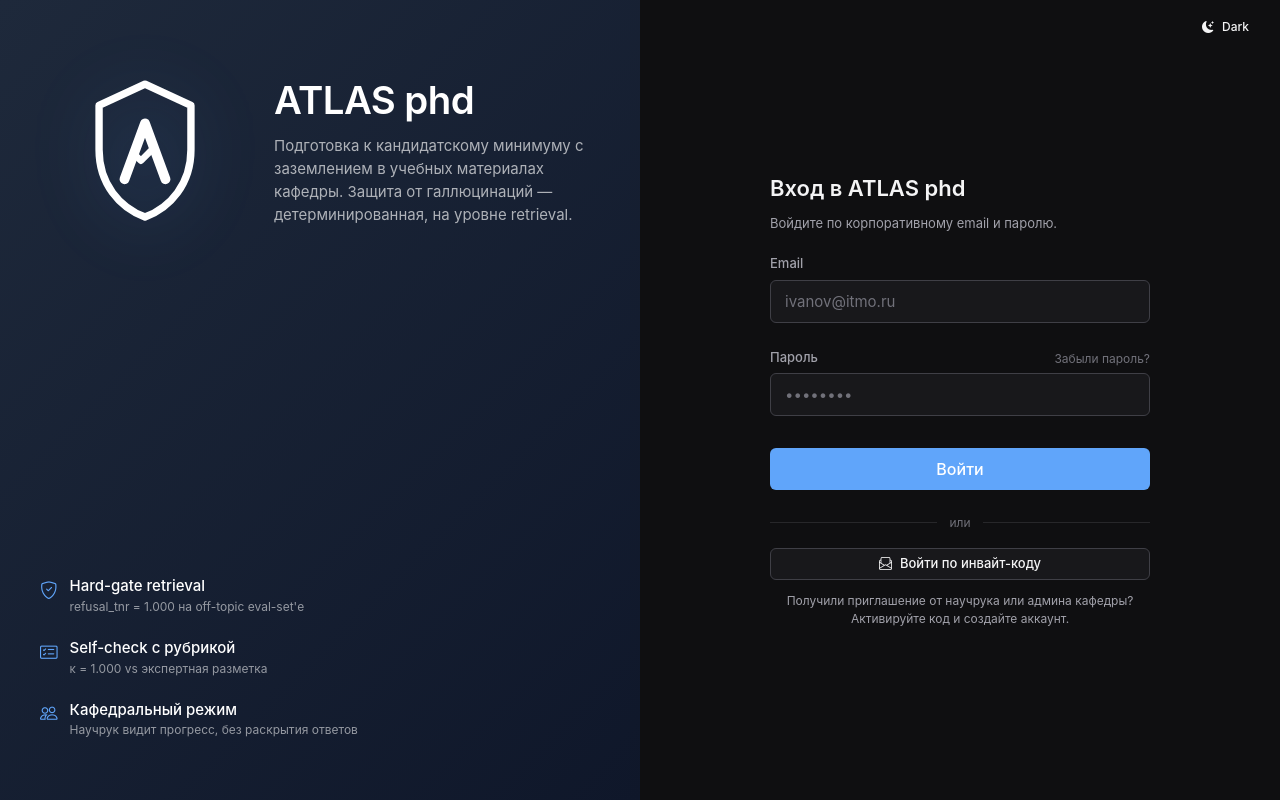
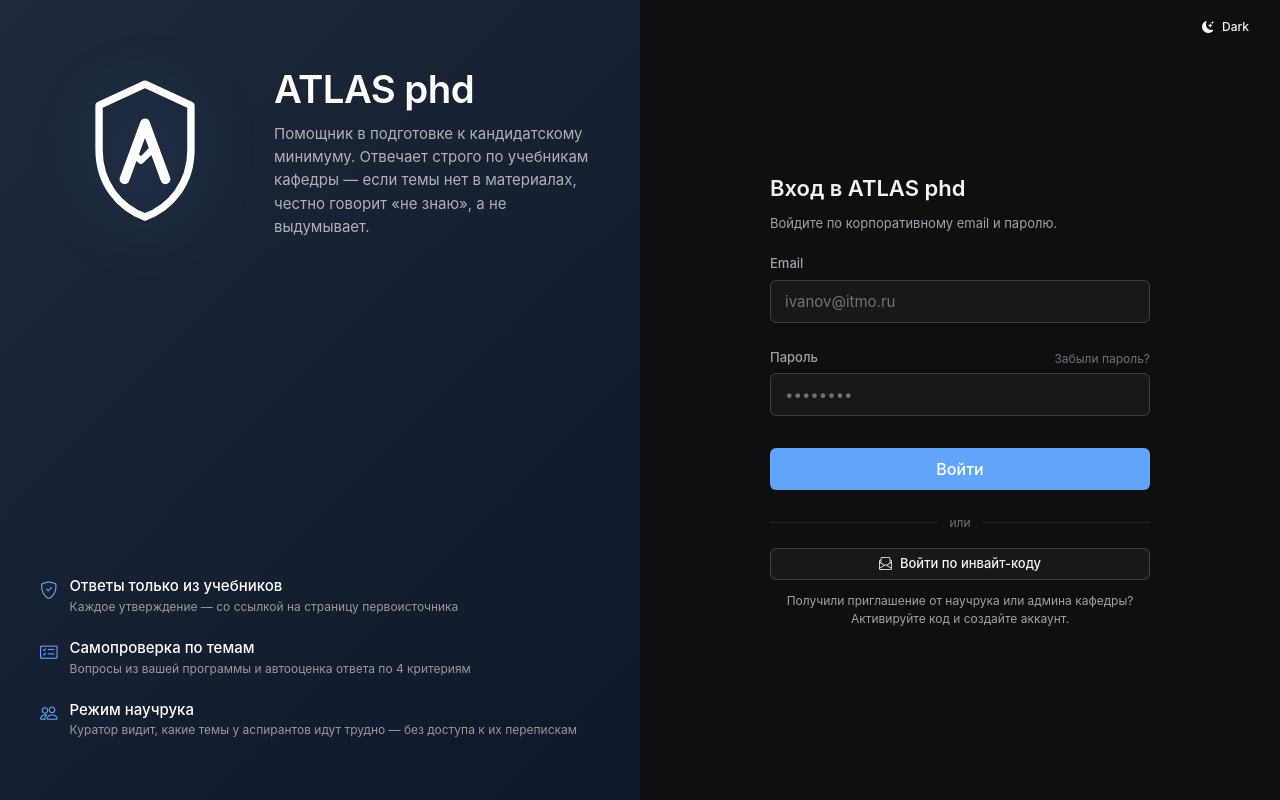
Before and after one commit to dmagog/ATLAS-phd, a Python web app: template src/atlas/templates/login.html in a window 1280 px wide. Run offline with Jinja, Linux system fonts and the light colour scheme; the template is opened without the code that fills it, so the values that code supplies are empty.

Commit message:
ui: human-readable текст на login + новый Шаг 3 в gallery (старт самопроверки)
Login text — убрали жаргон:
- subtitle: «Помощник в подготовке к кандидатскому минимуму. Отвечает
  строго по учебникам кафедры — если темы нет в материалах, честно
  говорит «не знаю», а не выдумывает.» (вместо «заземлением...
  на уровне retrieval»)
- bullet 1: «Ответы только из учебников / Каждое утверждение — со
  ссылкой на страницу первоисточника» (вместо «Hard-gate retrieval /
  refusal_tnr = 1.000 на off-topic eval-set'е»)
- bullet 2: «Самопроверка по темам / Вопросы из вашей программы и
  автооценка ответа по 4 критериям» (вместо «Self-check с рубрикой /
  κ = 1.000 vs экспертная разметка»)
- bullet 3: «Режим научрука / Куратор видит, какие темы у аспирантов
  идут трудно — без доступа к их перепискам» (вместо «Кафедральный
  режим / без раскрытия ответов»)

Метрики (refusal_tnr, κ) остались на eval-дашборде — там, где их и
ожидают увидеть; на login заходят и студенты, и комиссия.

Gallery (docs/design/screenshots/after/README.md):
- Шаг 3 теперь старт-экран /self-check (новый 05a-selfcheck-start.png).
- Шаг 3а — разбор ответов после теста (существующий 05-selfcheck-rubric.png).

Helper:
- selfcheck.html поддерживает ?topic=X&autostart=1 — заполняет тему
  и кликает Начать (для воспроизводимых демо-флоу). Без autostart —
  просто префиллит поле.

```diff
--- a/src/atlas/templates/login.html
+++ b/src/atlas/templates/login.html
@@ -87,7 +87,7 @@
         <div class="login-page__brand-text">
           <h1 class="login-page__tagline">ATLAS phd</h1>
           <div class="login-page__sub">
-            Подготовка к кандидатскому минимуму с заземлением в учебных материалах кафедры. Защита от галлюцинаций — детерминированная, на уровне retrieval.
+            Помощник в подготовке к кандидатскому минимуму. Отвечает строго по учебникам кафедры — если темы нет в материалах, честно говорит «не знаю», а не выдумывает.
           </div>
         </div>
       </div>
@@ -97,22 +97,22 @@
       <div class="login-page__bullet">
         <i class="bi bi-shield-check" aria-hidden="true"></i>
         <div>
-          <div class="login-page__bullet-title">Hard-gate retrieval</div>
-          <div class="login-page__bullet-desc">refusal_tnr = 1.000 на off-topic eval-set'е</div>
+          <div class="login-page__bullet-title">Ответы только из учебников</div>
+          <div class="login-page__bullet-desc">Каждое утверждение — со ссылкой на страницу первоисточника</div>
         </div>
       </div>
       <div class="login-page__bullet">
         <i class="bi bi-card-checklist" aria-hidden="true"></i>
         <div>
-          <div class="login-page__bullet-title">Self-check с рубрикой</div>
-          <div class="login-page__bullet-desc">κ = 1.000 vs экспертная разметка</div>
+          <div class="login-page__bullet-title">Самопроверка по темам</div>
+          <div class="login-page__bullet-desc">Вопросы из вашей программы и автооценка ответа по 4 критериям</div>
         </div>
       </div>
       <div class="login-page__bullet">
         <i class="bi bi-people" aria-hidden="true"></i>
         <div>
-          <div class="login-page__bullet-title">Кафедральный режим</div>
-          <div class="login-page__bullet-desc">Научрук видит прогресс, без раскрытия ответов</div>
+          <div class="login-page__bullet-title">Режим научрука</div>
+          <div class="login-page__bullet-desc">Куратор видит, какие темы у аспирантов идут трудно — без доступа к их перепискам</div>
         </div>
       </div>
     </div>
```
Also changed, not shown: src/atlas/templates/selfcheck.html (+17 -0 lines), docs/design/screenshots/after/README.md, 2 other files.
